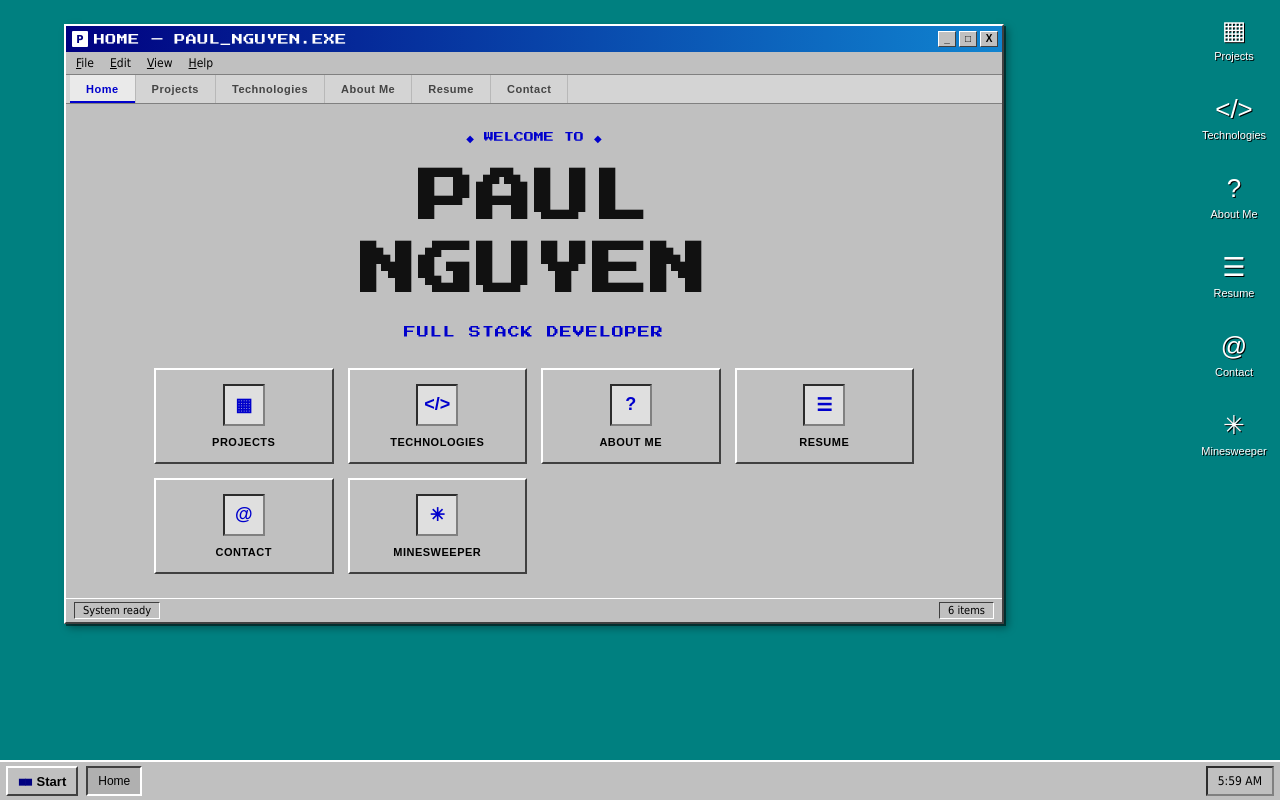
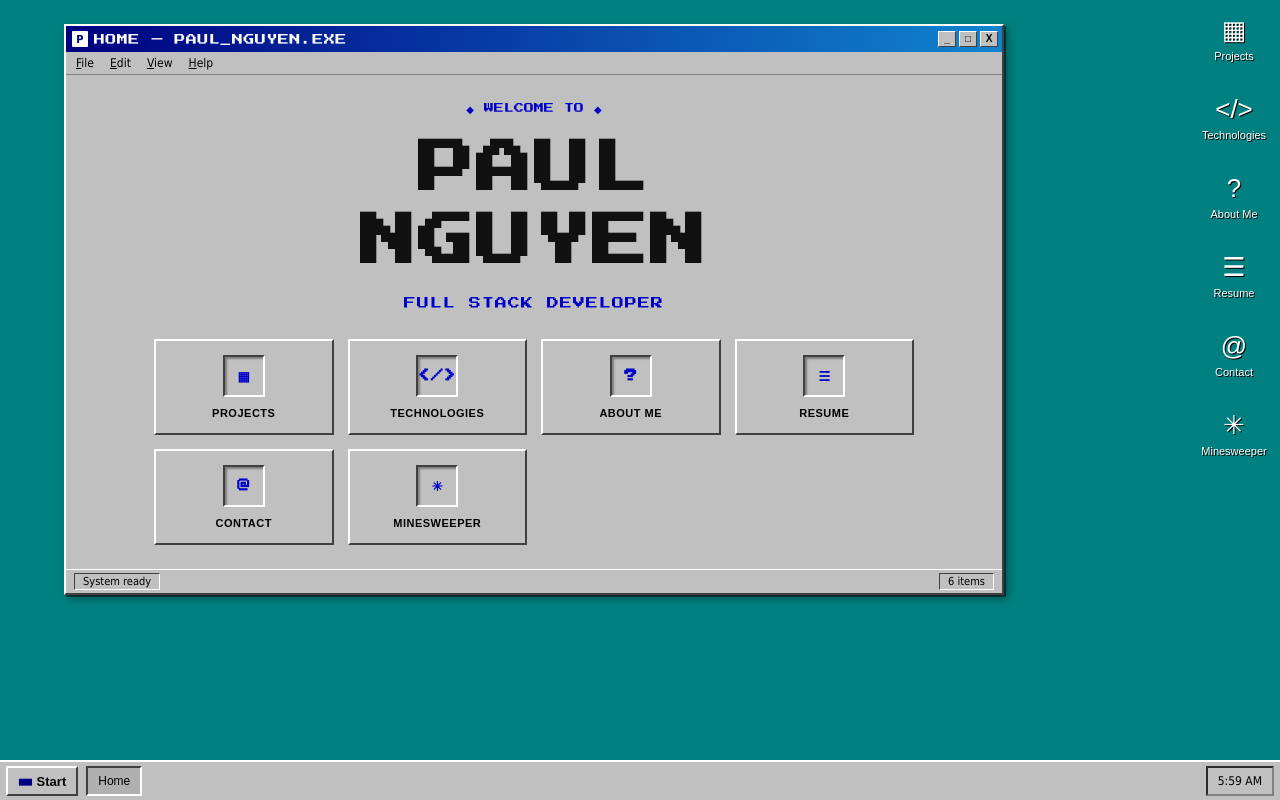
Before and after one commit to paul-ngyn/Paul_Page, a plain HTML site: page index.html in a window 1280 px wide. Drawn offline with Linux system fonts and the light colour scheme.

Commit message:
BOX SHAADOW

```diff
--- a/css/style.css
+++ b/css/style.css
@@ -245,14 +245,20 @@ html, body {
 .tile-icon {
   width: 42px;
   height: 42px;
-  border: 2px inset var(--gray-dark);
-  background: var(--gray-light);
+  border: 2px solid;
+  border-color: var(--gray-darker) var(--white) var(--white) var(--gray-darker);
+  background: var(--gray);
+  box-shadow: inset 2px 2px 2px rgba(0,0,0,0.35);
   display: flex;
   align-items: center;
   justify-content: center;
-  font-size: 18px;
+  font-family: "Press Start 2P", "Courier New", monospace;
+  font-size: 13px;
   color: var(--accent-blue);
   font-weight: bold;
+  image-rendering: pixelated;
+  image-rendering: -moz-crisp-edges;
+  image-rendering: crisp-edges;
 }
 
 .tile-label {
--- a/index.html
+++ b/index.html
@@ -62,15 +62,6 @@
       <span class="menu-item"><u>V</u>iew</span>
       <span class="menu-item"><u>H</u>elp</span>
     </div>
-    <nav class="tabbar">
-      <button class="tab-btn active" data-open="window-welcome">Home</button>
-      <button class="tab-btn" data-open="window-projects">Projects</button>
-      <button class="tab-btn" data-open="window-tech">Technologies</button>
-      <button class="tab-btn" data-open="window-about">About Me</button>
-      <button class="tab-btn" data-open="window-resume">Resume</button>
-      <button class="tab-btn" data-open="window-contact">Contact</button>
-    </nav>
-
     <div class="win-body welcome-body">
       <p class="eyebrow">&#9670; WELCOME TO &#9670;</p>
       <h1 class="pixel-name">PAUL<br>NGUYEN</h1>
@@ -414,9 +405,9 @@
     <div class="win-body">
       <div class="section-label"><span class="tick"></span><span class="label-text">GET IN TOUCH</span><span class="rule"></span></div>
       <ul class="contact-list">
-        <li><span class="contact-label">Email:</span> <a class="retro-link" href="mailto:paul@example.com">paul@example.com</a></li>
-        <li><span class="contact-label">GitHub:</span> <a class="retro-link" href="#" target="_blank" rel="noopener">github.com/paulnguyen</a></li>
-        <li><span class="contact-label">LinkedIn:</span> <a class="retro-link" href="#" target="_blank" rel="noopener">linkedin.com/in/paulnguyen</a></li>
+        <li><span class="contact-label">Email:</span> <a class="retro-link" href="mailto:paulngyn512@gmail.com">paulngyn512@gmail.com</a></li>
+        <li><span class="contact-label">GitHub:</span> <a class="retro-link" href="https://github.com/paul-ngyn/" target="_blank" rel="noopener">github.com/paul-ngyn</a></li>
+        <li><span class="contact-label">LinkedIn:</span> <a class="retro-link" href="https://www.linkedin.com/in/paul-nguyen-suo/" target="_blank" rel="noopener">linkedin.com/in/paul-nguyen-suo</a></li>
       </ul>
     </div>
     <footer class="statusbar"><span>Ready</span><span>Contact</span></footer>
```
